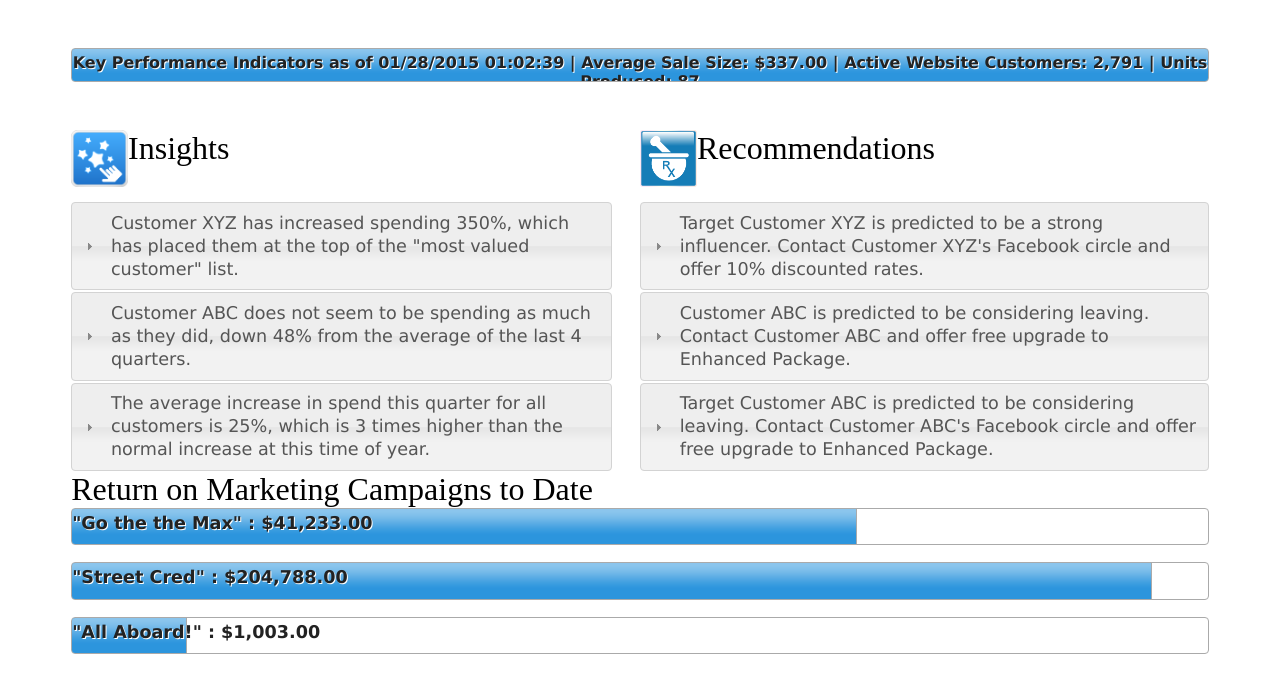
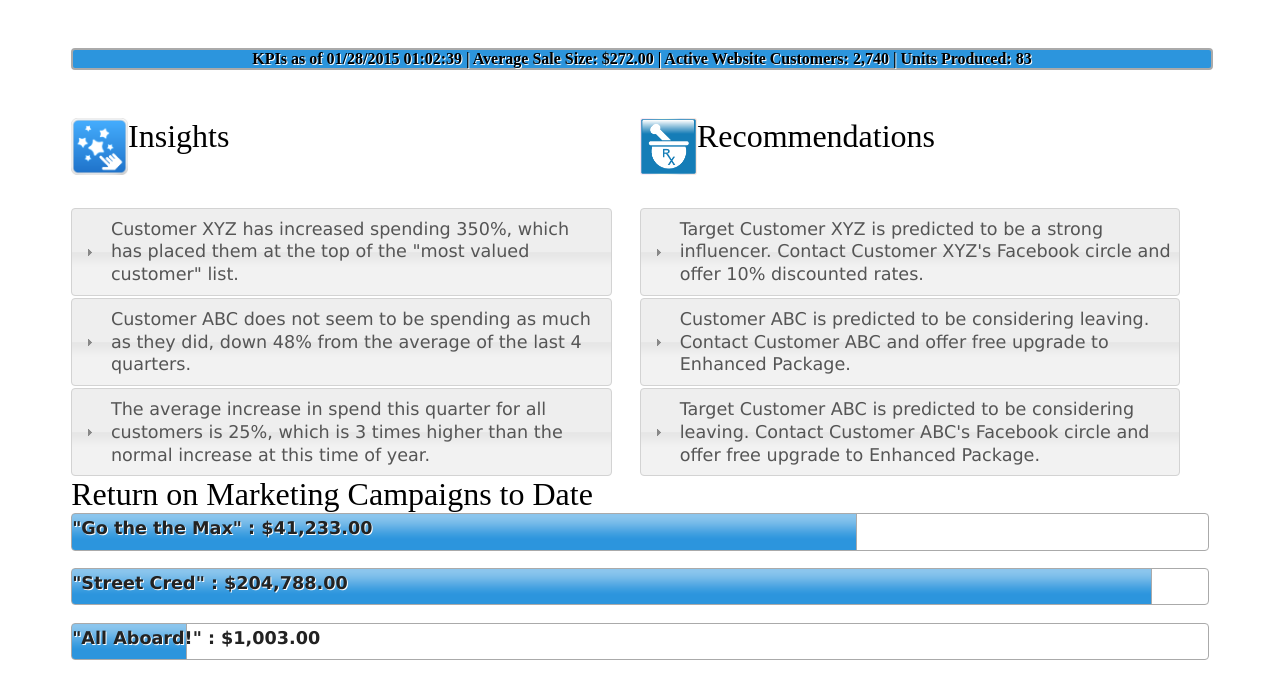
Before and after one commit to seethedata/Big-Data-Dashboard, a PHP site: page / in a window 1280 px wide. Shown: the top 699 px of the page. Run offline with PHP 8.4, Linux system fonts and the light colour scheme.

Commit message:
Corrected Headline formatting

```diff
--- a/includes/dashboard.css
+++ b/includes/dashboard.css
@@ -3,8 +3,9 @@ a:link ,a:visited ,a:active ,a:hover { text-decoration : none ; font-size : 1.1e
 img {border : none}
 
 div#dashboard {  width : 90% ; height : 85% ; margin-left : auto ; margin-right : auto; margin-top : 3em;}
-div#headline {  font-size : 1em; margin-bottom : 3em;  position: relative; 	}
-div#headline_label  {   position : absolute ; top : 4px; font-weight: bold; text-shadow: 1px 1px 0 #fff; text-align : center; width : 100%; margin-left : auto ; margin-right : auto ; left : 0 ; right : 0; }
+div#headline {  font-size : 1em; margin-top : 1em ; margin-bottom : 3em;  	}
+div#headline_label  {   font-weight: bold; text-shadow: 1px 1px 0 #fff; text-align : center; width : 100%; margin-left : auto ; margin-right : auto ; left : 0 ; right : 0; border-style: solid ; border-width: 2px; border-color : #AAAAAA;
+									border-radius : 4px; background-color : #2C95DD;}
 
 img.detail , img.accept { width : 3% ; height : 6%; }
 
@@ -14,7 +15,7 @@ div.large_widget { width : 100% ; height : 100%  ; }
 img.small_widget_image { height : 25% ; width : 10% ; border: none ; float : left ;}
 span.small_widget_header , span.large_widget_header { font-size : 2em;}
 div.campaign { height : 10% ; margin-bottom : 1.3em;}
-div.widget_list{ width : 95%; margin-top : 2em;}
+div.widget_list{ width : 95%; margin-top : 3em;}
 div.first_widget_list { margin-top : 2em; }
 div.historyDetail { width : 80% ; }
 table.historyTable { width : 70% ; margin-left : auto; margin-right :auto}
--- a/includes/dashboard.js
+++ b/includes/dashboard.js
@@ -15,12 +15,12 @@ $(function() {
 	$( "#recommendations").accordion({collapsible: true, active : false, heightStyle : "content"});
  });
 
-
+ /*
 $(function() {
 	$("#headline").progressbar({max : 1, value :1});
 	updateHeadline();
 });
-
+*/
 $(function() {
 	$(".acceptButton").button({icons :  {primary : "ui-icon-check"}});
 });
@@ -96,7 +96,7 @@ function updateHeadline() {
 	var averageSale=getAvgSaleSize();
 	var activeCustomerCount = getActiveCustomerCount();
 	var unitsProduced = getUnitsProduced();
-	var headlineText=" Key Performance Indicators as of " + printDate
+	var headlineText=" KPIs as of " + printDate
 									+ " | Average Sale Size: " + averageSale.toLocaleString(	'en-US',{style : "currency",  currency : "USD", currencyDisplay : "symbol"})
 									+ " | Active Website Customers: " + activeCustomerCount .toLocaleString('en-US')
 									+ " | Units Produced: " + unitsProduced .toLocaleString("en-US") ;
--- a/index.html
+++ b/index.html
@@ -65,7 +65,7 @@
 		 <div class='small_widget'>
 			  <span class='small_widget_header'>Recommendations</span>
 			  <img class='small_widget_image' src='images/recommend.png'/>
-				<div class='first_widget_list' id="recommendations">
+				<div class='widget_list' id="recommendations">
 					<h3 id="recommendation1">Target Customer XYZ is predicted to be a strong influencer. Contact Customer XYZ's Facebook circle and offer 10% discounted rates.</h3>
 					<div class="detail" id="recommendation1-detail">
 					<h4>Customer XYZ</h4>
```
